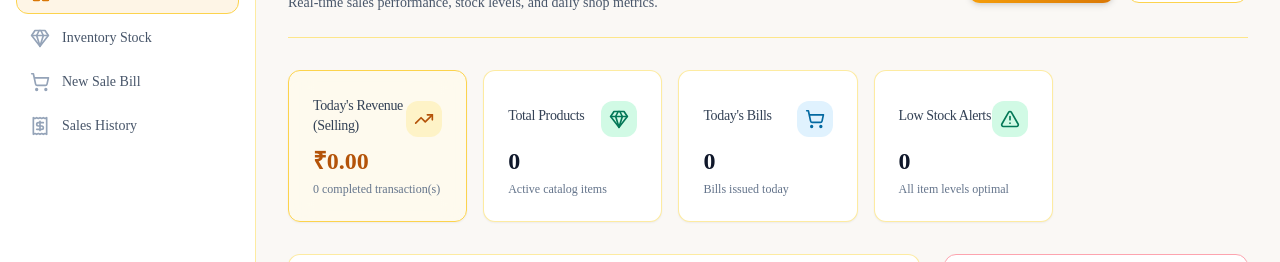
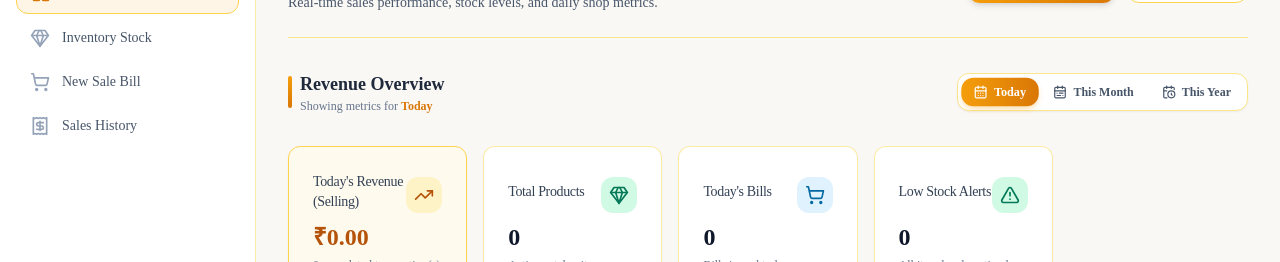
Before and after one commit to riddheshsoni2008/shopmanagement, a Next.js app: page /dashboard in a window 1280 px wide. Shown: the part 143-405 px from the top of the page. Built offline with nearby package versions, Linux system fonts and the light colour scheme; no server answers; the database is empty; sample sign-in values are in the browser's storage.

Commit message:
feat: implement dynamic dashboard revenue filtering by period using URL search parameters

```diff
--- a/src/actions/reports.ts
+++ b/src/actions/reports.ts
@@ -7,10 +7,13 @@ import { Expense } from "@/models/Expense";
 import { Product } from "@/models/Product";
 import { ActionResult } from "@/actions/auth";
 
+export type DashboardPeriod = "today" | "month" | "year";
+
 export interface DashboardMetrics {
-  todaySalesTotal: number;
-  todaySalesCount: number;
-  todayExpensesTotal: number;
+  periodLabel: string;
+  periodSalesTotal: number;
+  periodSalesCount: number;
+  periodExpensesTotal: number;
   totalProductsCount: number;
   lowStockCount: number;
   recentSales: Array<{
@@ -52,7 +55,35 @@ export interface ReportData {
   }>;
 }
 
-export async function getDashboardMetrics(): Promise<ActionResult<DashboardMetrics>> {
+function getPeriodRange(period: DashboardPeriod): { start: Date; end: Date; label: string } {
+  const now = new Date();
+  const end = new Date();
+  end.setHours(23, 59, 59, 999);
+
+  switch (period) {
+    case "month": {
+      const start = new Date(now.getFullYear(), now.getMonth(), 1);
+      start.setHours(0, 0, 0, 0);
+      const monthName = now.toLocaleString("en-IN", { month: "long", year: "numeric" });
+      return { start, end, label: monthName };
+    }
+    case "year": {
+      const start = new Date(now.getFullYear(), 0, 1);
+      start.setHours(0, 0, 0, 0);
+      return { start, end, label: `Year ${now.getFullYear()}` };
+    }
+    case "today":
+    default: {
+      const start = new Date();
+      start.setHours(0, 0, 0, 0);
+      return { start, end, label: "Today" };
+    }
+  }
+}
+
+export async function getDashboardMetrics(
+  period: DashboardPeriod = "today"
+): Promise<ActionResult<DashboardMetrics>> {
   try {
     const session = await auth();
     if (!session?.user) {
@@ -61,17 +92,13 @@ export async function getDashboardMetrics(): Promise<ActionResult<DashboardMetri
 
     await connectDB();
 
-    const startOfToday = new Date();
-    startOfToday.setHours(0, 0, 0, 0);
+    const { start, end, label } = getPeriodRange(period);
 
-    const endOfToday = new Date();
-    endOfToday.setHours(23, 59, 59, 999);
-
-    // Mongoose aggregations for Today's totals
-    const [todaySalesAgg, todayExpensesAgg, totalProductsCount, lowStockProducts, recentSales] =
+    // Mongoose aggregations for period totals
+    const [periodSalesAgg, periodExpensesAgg, totalProductsCount, lowStockProducts, recentSales] =
       await Promise.all([
         Sale.aggregate([
-          { $match: { createdAt: { $gte: startOfToday, $lte: endOfToday } } },
+          { $match: { createdAt: { $gte: start, $lte: end } } },
           {
             $group: {
               _id: null,
@@ -81,7 +108,7 @@ export async function getDashboardMetrics(): Promise<ActionResult<DashboardMetri
           },
         ]),
         Expense.aggregate([
-          { $match: { date: { $gte: startOfToday, $lte: endOfToday } } },
+          { $match: { date: { $gte: start, $lte: end } } },
           {
             $group: {
               _id: null,
@@ -101,9 +128,9 @@ export async function getDashboardMetrics(): Promise<ActionResult<DashboardMetri
           .lean(),
       ]);
 
-    const todaySalesTotal = todaySalesAgg[0]?.totalAmount || 0;
-    const todaySalesCount = todaySalesAgg[0]?.count || 0;
-    const todayExpensesTotal = todayExpensesAgg[0]?.totalAmount || 0;
+    const periodSalesTotal = periodSalesAgg[0]?.totalAmount || 0;
+    const periodSalesCount = periodSalesAgg[0]?.count || 0;
+    const periodExpensesTotal = periodExpensesAgg[0]?.totalAmount || 0;
 
     const formattedRecentSales = recentSales.map((s: any) => ({
       _id: s._id.toString(),
@@ -125,9 +152,10 @@ export async function getDashboardMetrics(): Promise<ActionResult<DashboardMetri
     return {
       success: true,
       data: {
-        todaySalesTotal,
-        todaySalesCount,
-        todayExpensesTotal,
+        periodLabel: label,
+        periodSalesTotal,
+        periodSalesCount,
+        periodExpensesTotal,
         totalProductsCount,
         lowStockCount: formattedLowStock.length,
         recentSales: formattedRecentSales,
--- a/src/app/(dashboard)/dashboard/page.tsx
+++ b/src/app/(dashboard)/dashboard/page.tsx
@@ -1,4 +1,4 @@
-import { getDashboardMetrics } from "@/actions/reports";
+import { getDashboardMetrics, DashboardPeriod } from "@/actions/reports";
 import { auth } from "@/lib/auth";
 import Link from "next/link";
 import { formatCurrency, formatDateTime } from "@/lib/utils";
@@ -18,19 +18,33 @@ import { Button } from "@/components/ui/button";
 import { Card, CardContent, CardHeader, CardTitle, CardDescription } from "@/components/ui/card";
 import { Badge } from "@/components/ui/badge";
 import { Table, TableBody, TableCell, TableHead, TableHeader, TableRow } from "@/components/ui/table";
+import { RevenueFilter } from "@/components/dashboard/revenue-filter";
 
 export const revalidate = 0; // SSR live rendering
 
-export default async function DashboardPage() {
+const VALID_PERIODS = ["today", "month", "year"] as const;
+
+export default async function DashboardPage({
+  searchParams,
+}: {
+  searchParams: Promise<{ [key: string]: string | string[] | undefined }>;
+}) {
   const session = await auth();
   const isAdmin = (session?.user as any)?.role === "admin";
 
-  const metricsRes = await getDashboardMetrics();
+  const params = await searchParams;
+  const rawPeriod = typeof params.period === "string" ? params.period : "today";
+  const period: DashboardPeriod = VALID_PERIODS.includes(rawPeriod as any)
+    ? (rawPeriod as DashboardPeriod)
+    : "today";
+
+  const metricsRes = await getDashboardMetrics(period);
   const metrics = metricsRes.success ? metricsRes.data : null;
 
-  const todayRevenue = metrics?.todaySalesTotal || 0;
-  const todayExpenses = metrics?.todayExpensesTotal || 0;
-  const todayNetProfit = todayRevenue - todayExpenses;
+  const periodRevenue = metrics?.periodSalesTotal || 0;
+  const periodExpenses = metrics?.periodExpensesTotal || 0;
+  const periodNetProfit = periodRevenue - periodExpenses;
+  const periodLabel = metrics?.periodLabel || "Today";
 
   return (
     <div className="space-y-8 animate-in fade-in duration-300">
@@ -59,13 +73,29 @@ export default async function DashboardPage() {
         </div>
       </div>
 
+      {/* Revenue Period Filter */}
+      <div className="flex flex-col gap-3 sm:flex-row sm:items-center sm:justify-between">
+        <div className="flex items-center gap-2">
+          <div className="h-8 w-1 rounded-full bg-gradient-to-b from-amber-500 to-amber-600"></div>
+          <div>
+            <h2 className="text-lg font-bold text-slate-800 dark:text-slate-200">
+              Revenue Overview
+            </h2>
+            <p className="text-xs text-slate-500 dark:text-slate-400">
+              Showing metrics for <span className="font-semibold text-amber-600 dark:text-amber-400">{periodLabel}</span>
+            </p>
+          </div>
+        </div>
+        <RevenueFilter />
+      </div>
+
       {/* Metrics Cards Grid */}
       <div className="grid gap-4 sm:grid-cols-2 lg:grid-cols-5">
-        {/* Today's Sales Total (Revenue) */}
+        {/* Period Sales Total (Revenue) */}
         <Card className="border-amber-300 dark:border-amber-500/30 bg-amber-50/70 dark:bg-amber-500/10">
           <CardHeader className="flex flex-row items-center justify-between pb-2">
             <CardTitle className="text-sm font-medium text-slate-700 dark:text-slate-300">
-              Today&apos;s Revenue (Selling)
+              {periodLabel}&apos;s Revenue (Selling)
             </CardTitle>
             <div className="rounded-lg bg-amber-100 dark:bg-amber-500/20 p-2 text-amber-700 dark:text-amber-400">
               <TrendingUp className="h-5 w-5" />
@@ -73,20 +103,20 @@ export default async function DashboardPage() {
           </CardHeader>
           <CardContent>
             <div className="text-2xl font-bold text-amber-700 dark:text-amber-400">
-              {formatCurrency(todayRevenue)}
+              {formatCurrency(periodRevenue)}
             </div>
             <p className="mt-1 text-xs text-slate-500 dark:text-slate-400">
-              {metrics?.todaySalesCount || 0} completed transaction(s)
+              {metrics?.periodSalesCount || 0} completed transaction(s)
             </p>
           </CardContent>
         </Card>
 
-        {/* Today's Expenses (Admin Only) */}
+        {/* Period Expenses (Admin Only) */}
         {isAdmin ? (
           <Card className="border-rose-300 dark:border-rose-500/20 bg-rose-50/70 dark:bg-rose-950/10">
             <CardHeader className="flex flex-row items-center justify-between pb-2">
               <CardTitle className="text-sm font-medium text-slate-700 dark:text-slate-300">
-                Today&apos;s Expenses
+                {periodLabel}&apos;s Expenses
               </CardTitle>
               <div className="rounded-lg bg-rose-100 dark:bg-rose-500/20 p-2 text-rose-700 dark:text-rose-400">
                 <DollarSign className="h-5 w-5" />
@@ -94,7 +124,7 @@ export default async function DashboardPage() {
             </CardHeader>
             <CardContent>
               <div className="text-2xl font-bold text-rose-700 dark:text-rose-400">
-                {formatCurrency(todayExpenses)}
+                {formatCurrency(periodExpenses)}
               </div>
               <p className="mt-1 text-xs text-slate-500 dark:text-slate-400">Logged operating expenses</p>
             </CardContent>
@@ -118,22 +148,22 @@ export default async function DashboardPage() {
           </Card>
         )}
 
-        {/* Today's Net Profit (Selling Revenue - Expenses) */}
+        {/* Period Net Profit (Selling Revenue - Expenses) */}
         {isAdmin && (
           <Card
             className={
-              todayNetProfit >= 0
+              periodNetProfit >= 0
                 ? "border-emerald-300 dark:border-emerald-500/40 bg-emerald-50/70 dark:bg-emerald-500/10"
                 : "border-rose-300 dark:border-rose-500/40 bg-rose-50/70 dark:bg-rose-950/10"
             }
           >
             <CardHeader className="flex flex-row items-center justify-between pb-2">
               <CardTitle className="text-sm font-medium text-slate-700 dark:text-slate-300">
-                Today&apos;s Net Profit
+                {periodLabel}&apos;s Net Profit
               </CardTitle>
               <div
                 className={`rounded-lg p-2 ${
-                  todayNetProfit >= 0
+                  periodNetProfit >= 0
                     ? "bg-emerald-100 dark:bg-emerald-500/20 text-emerald-700 dark:text-emerald-400"
                     : "bg-rose-100 dark:bg-rose-500/20 text-rose-700 dark:text-rose-400"
                 }`}
@@ -144,21 +174,21 @@ export default async function DashboardPage() {
             <CardContent>
               <div
                 className={`text-2xl font-bold ${
-                  todayNetProfit >= 0 ? "text-emerald-700 dark:text-emerald-400" : "text-rose-700 dark:text-rose-400"
+                  periodNetProfit >= 0 ? "text-emerald-700 dark:text-emerald-400" : "text-rose-700 dark:text-rose-400"
                 }`}
               >
-                {formatCurrency(todayNetProfit)}
+                {formatCurrency(periodNetProfit)}
               </div>
               <p className="mt-1 text-xs text-slate-500 dark:text-slate-400">Selling − Expenses</p>
             </CardContent>
           </Card>
         )}
 
-        {/* Today's Sales Count */}
+        {/* Period Sales Count */}
         <Card>
           <CardHeader className="flex flex-row items-center justify-between pb-2">
             <CardTitle className="text-sm font-medium text-slate-700 dark:text-slate-300">
-              Today&apos;s Bills
+              {periodLabel}&apos;s Bills
             </CardTitle>
             <div className="rounded-lg bg-sky-100 dark:bg-blue-500/20 p-2 text-sky-700 dark:text-blue-400">
               <ShoppingCart className="h-5 w-5" />
@@ -166,9 +196,9 @@ export default async function DashboardPage() {
           </CardHeader>
           <CardContent>
             <div className="text-2xl font-bold text-slate-900 dark:text-slate-100">
-              {metrics?.todaySalesCount || 0}
+              {metrics?.periodSalesCount || 0}
             </div>
-            <p className="mt-1 text-xs text-slate-500 dark:text-slate-400">Bills issued today</p>
+            <p className="mt-1 text-xs text-slate-500 dark:text-slate-400">Bills issued {periodLabel.toLowerCase() === "today" ? "today" : `in ${periodLabel}`}</p>
           </CardContent>
         </Card>
 
--- /dev/null
+++ b/src/components/dashboard/revenue-filter.tsx
@@ -0,0 +1,52 @@
+"use client";
+
+import { useRouter, useSearchParams } from "next/navigation";
+import { CalendarDays, CalendarRange, CalendarClock } from "lucide-react";
+
+const PERIOD_OPTIONS = [
+  { value: "today", label: "Today", icon: CalendarDays },
+  { value: "month", label: "This Month", icon: CalendarRange },
+  { value: "year", label: "This Year", icon: CalendarClock },
+] as const;
+
+export function RevenueFilter() {
+  const router = useRouter();
+  const searchParams = useSearchParams();
+  const current = searchParams.get("period") || "today";
+
+  const handleChange = (period: string) => {
+    const params = new URLSearchParams(searchParams.toString());
+    if (period === "today") {
+      params.delete("period");
+    } else {
+      params.set("period", period);
+    }
+    router.push(`/dashboard?${params.toString()}`);
+  };
+
+  return (
+    <div className="inline-flex items-center gap-1 rounded-xl border border-amber-200 dark:border-slate-700 bg-white dark:bg-slate-900 p-1 shadow-sm">
+      {PERIOD_OPTIONS.map((option) => {
+        const Icon = option.icon;
+        const isActive = current === option.value;
+        return (
+          <button
+            key={option.value}
+            onClick={() => handleChange(option.value)}
+            className={`
+              inline-flex items-center gap-1.5 rounded-lg px-3 py-1.5 text-xs font-semibold transition-all duration-200
+              ${
+                isActive
+                  ? "bg-gradient-to-r from-amber-500 to-amber-600 text-white shadow-md shadow-amber-500/25 scale-[1.02]"
+                  : "text-slate-600 dark:text-slate-400 hover:bg-amber-50 dark:hover:bg-slate-800 hover:text-amber-700 dark:hover:text-amber-400"
+              }
+            `}
+          >
+            <Icon className="h-3.5 w-3.5" />
+            <span className="hidden sm:inline">{option.label}</span>
+          </button>
+        );
+      })}
+    </div>
+  );
+}
```
